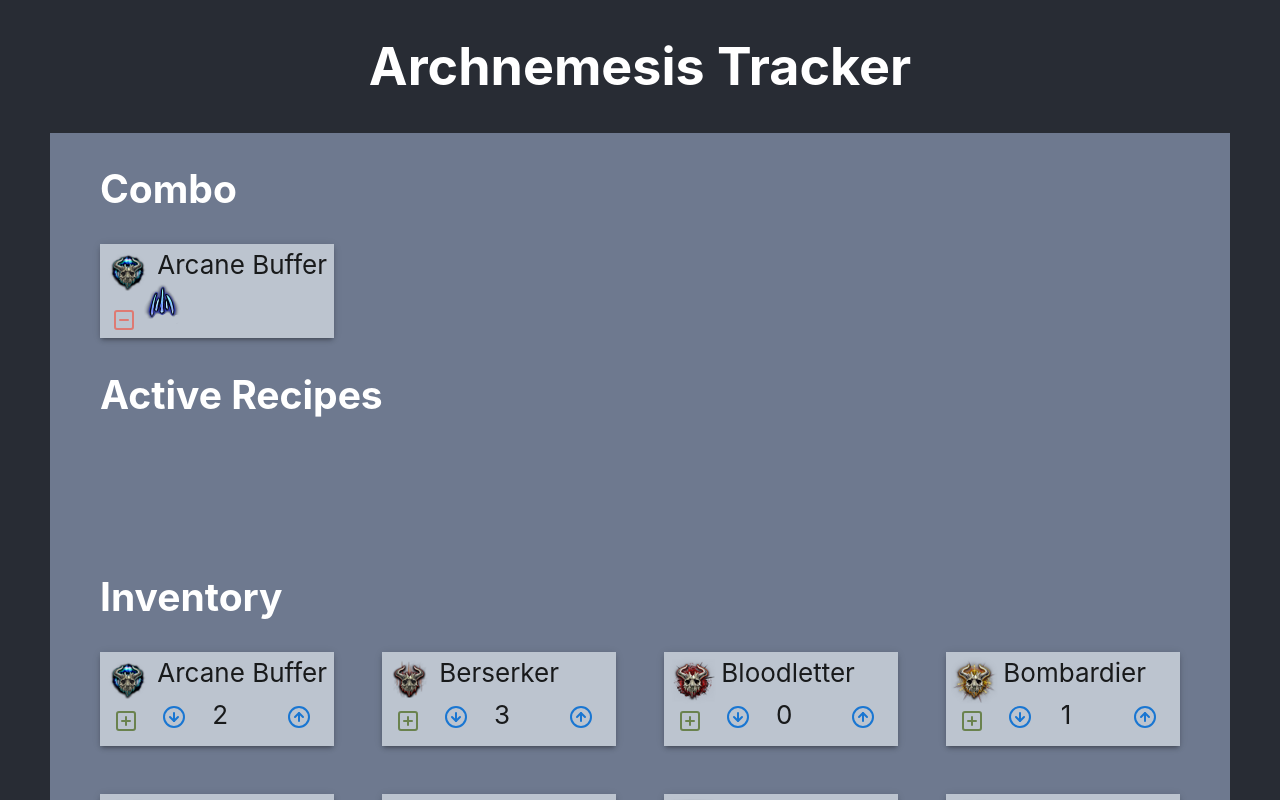
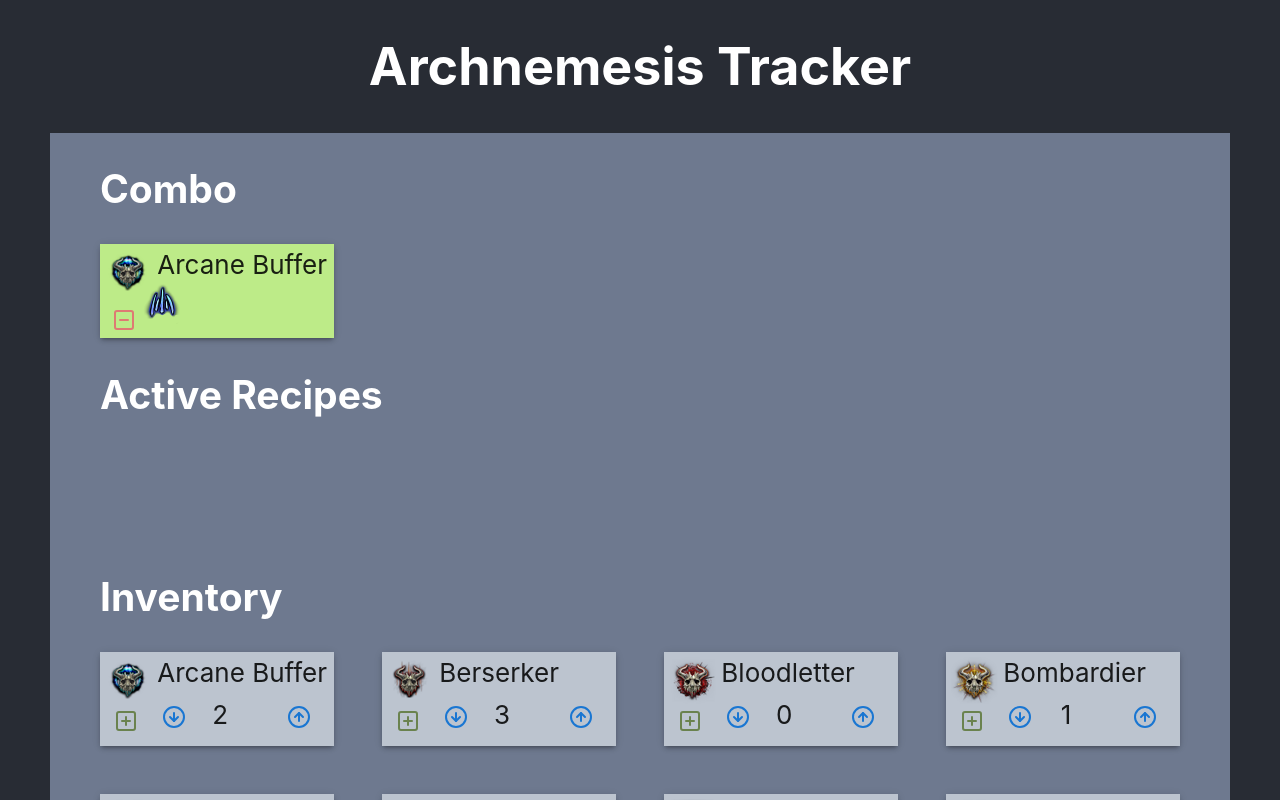
Before and after one commit to mpherman/poe-archnemesis-tracker, a React (Create React App) app: page / in a window 1280 px wide. Both pictures are taken after a click on the button 123 px from the left and 725 px from the top of the page. Shown: the top 800 px of the page. Built offline with nearby package versions, Linux system fonts and the light colour scheme.

Commit message:
Update Recipes and Inventory when completing a recipe or adding a combo piece

```diff
--- a/src/App.css
+++ b/src/App.css
@@ -32,6 +32,16 @@
 .monster-grid-item {
     padding: 5px;
     background-color: #bcc4cf;
+}
+
+.combo-grid-missing {
+    padding: 5px;
+    background-color: #bcc4cf;
+}
+
+.combo-grid-completed {
+    padding: 5px;
+    background-color: #bdeb88;
 }
 
 .monster-grid-title {
--- a/src/App.js
+++ b/src/App.js
@@ -1,4 +1,4 @@
-import { React, useState } from 'react';
+import { React, useState, useEffect } from 'react';
 import './App.css';
 import { Grid } from "@mui/material";
 import Inventory from './Components/Inventory';
@@ -30,30 +30,48 @@ function App() {
     const [combo, setCombo] = useState(loadedCombo);
     function updateInventory(newValues) {
         setInventory(inventory => ({ ...inventory, ...newValues }));
-        updateRecipes();
+        //updateRecipes();
     }
     function addToCombo(name) {
         if (combo.length >= 4) return;
         if (combo.indexOf(name) !== -1) return;
         setCombo(combo => ([...combo, name]));
-        updateRecipes();
+        //updateRecipes();
     }
     function removeFromCombo(name) {
         setCombo(combo => (combo.filter(item => item !== name)));
+        //updateRecipes();
+    }
+
+    useEffect(() => {
+        console.log("updating recipes");
         updateRecipes();
-    }
+    }, [combo, inventory]);
 
     // Get recipes
     const [recipes, setRecipes] = useState({});
     function updateRecipes() {
         let inventoryCopy = TreeUtils.copy(inventory);
         let newRecipes = {};
+        console.log(combo);
         for (let i = 0; i < combo.length; i++) {
             const monster = combo[i];
             const tree = TreeUtils.createMonsterTree(monster);
+            console.log(monster, tree, inventoryCopy);
             TreeUtils.getActiveRecipes(tree, inventoryCopy, newRecipes);
         }
+        console.log("New recipes:", newRecipes);
         setRecipes((oldRecipes) => newRecipes);
+    }
+    function completeRecipe(monster) {
+        const recipe = TreeUtils.getRecipe(monster);
+        let newInventoryValues = {};
+        for (let i = 0; i < recipe.length; i++) {
+            newInventoryValues[recipe[i]] = inventory[recipe[i]] - 1;
+        }
+        newInventoryValues[monster] = inventory[monster] + 1;
+        updateInventory(newInventoryValues);
+        //updateRecipes();
     }
     return (
         <div className="App">
@@ -65,10 +83,10 @@ function App() {
         <div className="App-body">
             <Grid container spacing={0}>
                 <Grid item xs={12}>
-                    <Combo combo={combo} removeFromCombo={removeFromCombo}/>
+                    <Combo combo={combo} inventory={inventory} removeFromCombo={removeFromCombo}/>
                 </Grid>
                 <Grid item xs={12}>
-                    <Recipes recipes={recipes}/>
+                    <Recipes recipes={recipes} update={completeRecipe}/>
                 </Grid>
                 <Grid item xs={12}>
                     <Inventory inventory={inventory} updateInventory={updateInventory} addToCombo={addToCombo}/>
--- a/src/Components/Combo.jsx
+++ b/src/Components/Combo.jsx
@@ -4,7 +4,7 @@ import {
   MinusSquare
 } from "react-feather";
 
-function Monster({name, img, rewards, removeFromCombo}) {
+function Monster({name, img, rewards, haveInInventory, removeFromCombo}) {
     function handleRemoveFromCombo(event) {
         removeFromCombo(name);
     }
@@ -16,8 +16,9 @@ function Monster({name, img, rewards, removeFromCombo}) {
             </Grid>
         )
     })
+    const className = haveInInventory ? 'combo-grid-completed' : 'combo-grid-missing';
     return (
-        <Grid className="monster-grid-item" container spacing={0}>
+        <Grid className={className} container spacing={0}>
             <Grid item xs={2}>
                <Grid item xs={12}>
                     <img src={img} alt={name} />
@@ -39,14 +40,14 @@ function Monster({name, img, rewards, removeFromCombo}) {
 }
 
 
-function Combo({combo, removeFromCombo}) {
+function Combo({combo, inventory, removeFromCombo}) {
     const ComboPieces = combo.map((monster) => {
         const imageSrc = Monsters[monster].img;
         const rewards = Monsters[monster].rewards;
         return (
             <Grid item p={0} xs={3} key={monster}>
                 <Paper elevation={3}>
-                    <Monster name={monster} img={imageSrc} rewards={rewards} removeFromCombo={removeFromCombo}/>
+                    <Monster name={monster} img={imageSrc} rewards={rewards} haveInInventory={inventory[monster] > 0} removeFromCombo={removeFromCombo}/>
                 </Paper>
             </Grid>
         );
--- a/src/Components/Recipes.jsx
+++ b/src/Components/Recipes.jsx
@@ -4,8 +4,7 @@ import {
   CheckSquare
 } from "react-feather";
 
-function Recipe({monster, components}) {
-    console.log(monster);
+function Recipe({monster, components, update}) {
     const imgSrc = Monsters[monster].img;
     const recipeComponents = components.map((component, index) => {
         return (
@@ -18,12 +17,15 @@ function Recipe({monster, components}) {
                 </Paper>
             </Grid>
         )
-    })
+    });
+    function handleUpdate(event) {
+        update(monster);
+    }
     return (
         <Grid className="recipe-container" container spacing={1}>
             <Grid item xs={12}>
-                <IconButton>
-                    <CheckSquare className="success-light"/>
+                <IconButton onClick={handleUpdate}>
+                    <CheckSquare className="success-light" />
                 </IconButton>
                 {monster}
                 <img src={imgSrc} alt={monster} />
@@ -35,10 +37,10 @@ function Recipe({monster, components}) {
     )
 }
 
-function Recipes({recipes}) {
+function Recipes({recipes, update}) {
     const recipeMonsters = Object.keys(recipes);
     const recipeGrid = recipeMonsters.map((recipeMonster, index) => {
-        return <Recipe monster={recipeMonster} components={recipes[recipeMonster]} key={index}/>
+        return <Recipe monster={recipeMonster} components={recipes[recipeMonster]} key={index} update={update}/>
     })
     return (
         <div className="monster-combo-box">
--- a/src/Util/Monsters.js
+++ b/src/Util/Monsters.js
@@ -210,7 +210,7 @@ const Monsters = {
     "Necromancer": {
         "img": "monsters/necromancer.png",
         "rewards": [
-            "generic"
+            "random"
         ],
     },
     "Drought Bringer": {
--- a/src/Util/TreeUtils.js
+++ b/src/Util/TreeUtils.js
@@ -10,9 +10,10 @@ function createMonsterTree(monster) {
     }
     let recipe = MONSTER_RECIPES[monster];
     let monster_tree = {};
+    monster_tree[monster] = {}
     for (let i = 0; i < recipe.length; i++) {
         const recipeMonster = recipe[i];
-        monster_tree[recipeMonster] = createMonsterTree(recipeMonster)
+        monster_tree[monster][recipeMonster] = createMonsterTree(recipeMonster)
     }
     return monster_tree;
 }
@@ -80,6 +81,10 @@ function getActiveRecipes(tree, inventory, recipes) {
     }
 }
 
+function getRecipe(monster) {
+    return MONSTER_RECIPES[monster];
+}
+
 function copy(object) {
     return JSON.parse(JSON.stringify(object));
 }
@@ -91,6 +96,7 @@ const TreeUtils = {
     getRemainingComponents: getRemainingComponents,
     getActiveRecipes: getActiveRecipes,
     copy: copy,
+    getRecipe: getRecipe,
 }
 
 export default TreeUtils;
```
